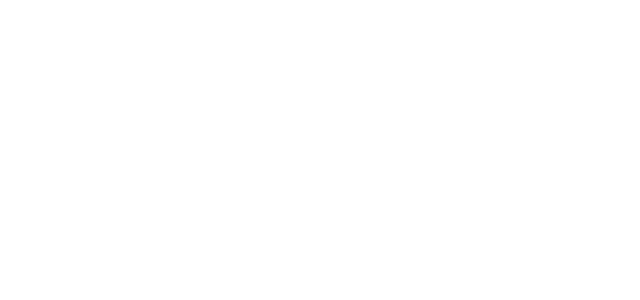
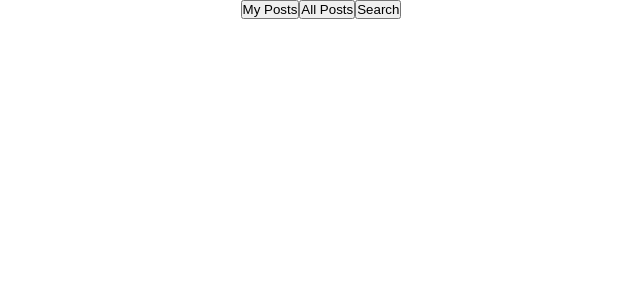
Before and after one commit to typeperfest/reachat, a React (Create React App) app: page /feed in a window 1280 px wide. Shown: the top 300 px of the page, without its empty margins (319-959 px from the left). Built offline with nearby package versions, Linux system fonts and the light colour scheme.

Commit message:
NavBar component added

```diff
--- a/src/components/FeedPage/NavBar.jsx
+++ b/src/components/FeedPage/NavBar.jsx
@@ -1,9 +1,25 @@
 import React from 'react';
+import RegularButton from '../GeneralComponents/RegularButton'
 
 const NavBar = () => {
+
+    function myPostsButtonClicked() {
+        console.log("My posts clicked")
+    }
+
+    function allPoststButtonClicked() {
+        console.log("All posts clicked")
+    }
+
+    function searchButtonClicked() {
+        console.log("Search clicked")
+    }
+
     return (
         <div>
-
+            <RegularButton onClick={myPostsButtonClicked} text={"My Posts"} />
+            <RegularButton onClick={allPoststButtonClicked} text={"All Posts"} />
+            <RegularButton onClick={searchButtonClicked} text={"Search"} />
         </div>
     );
 };
```
